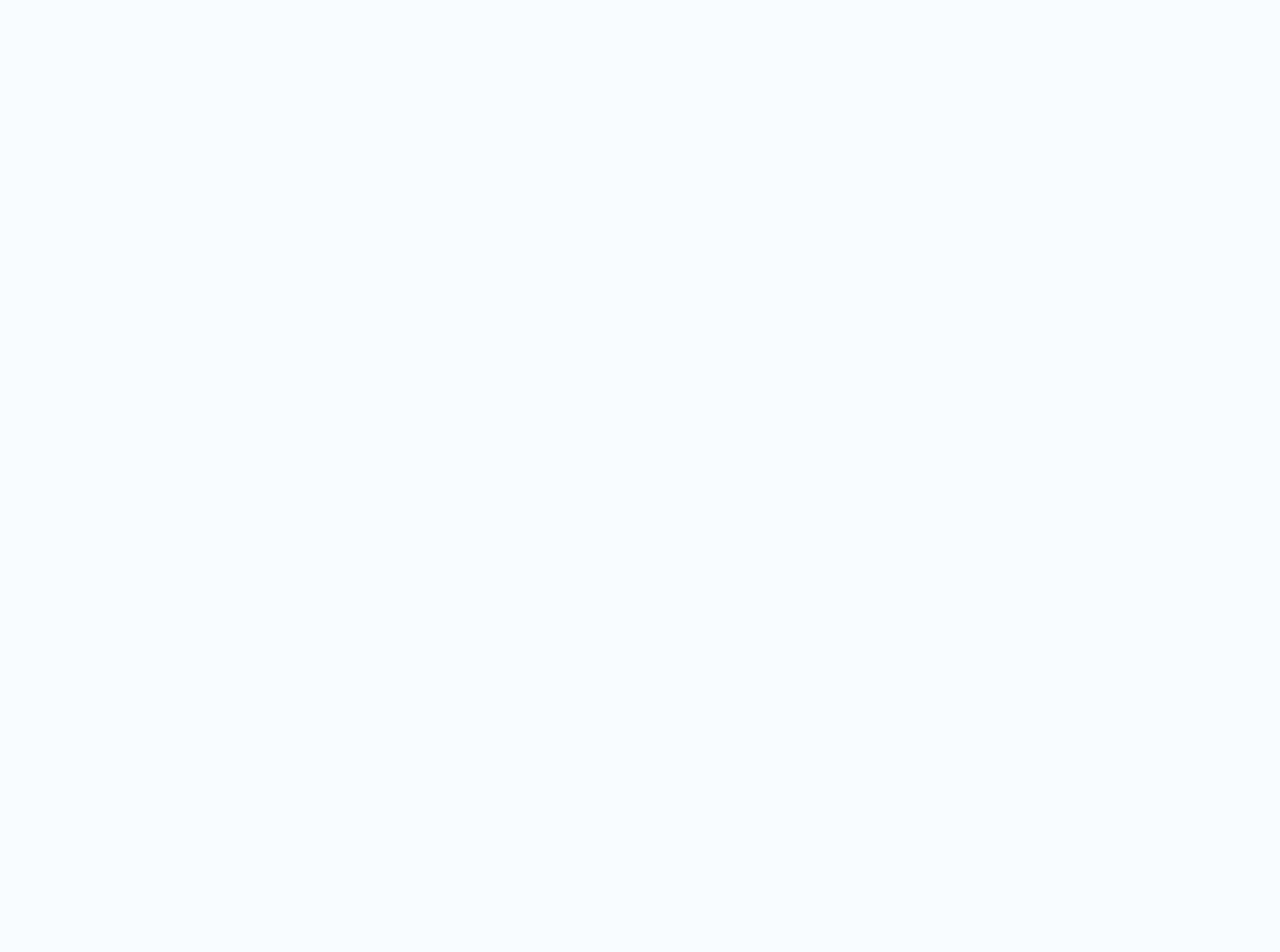
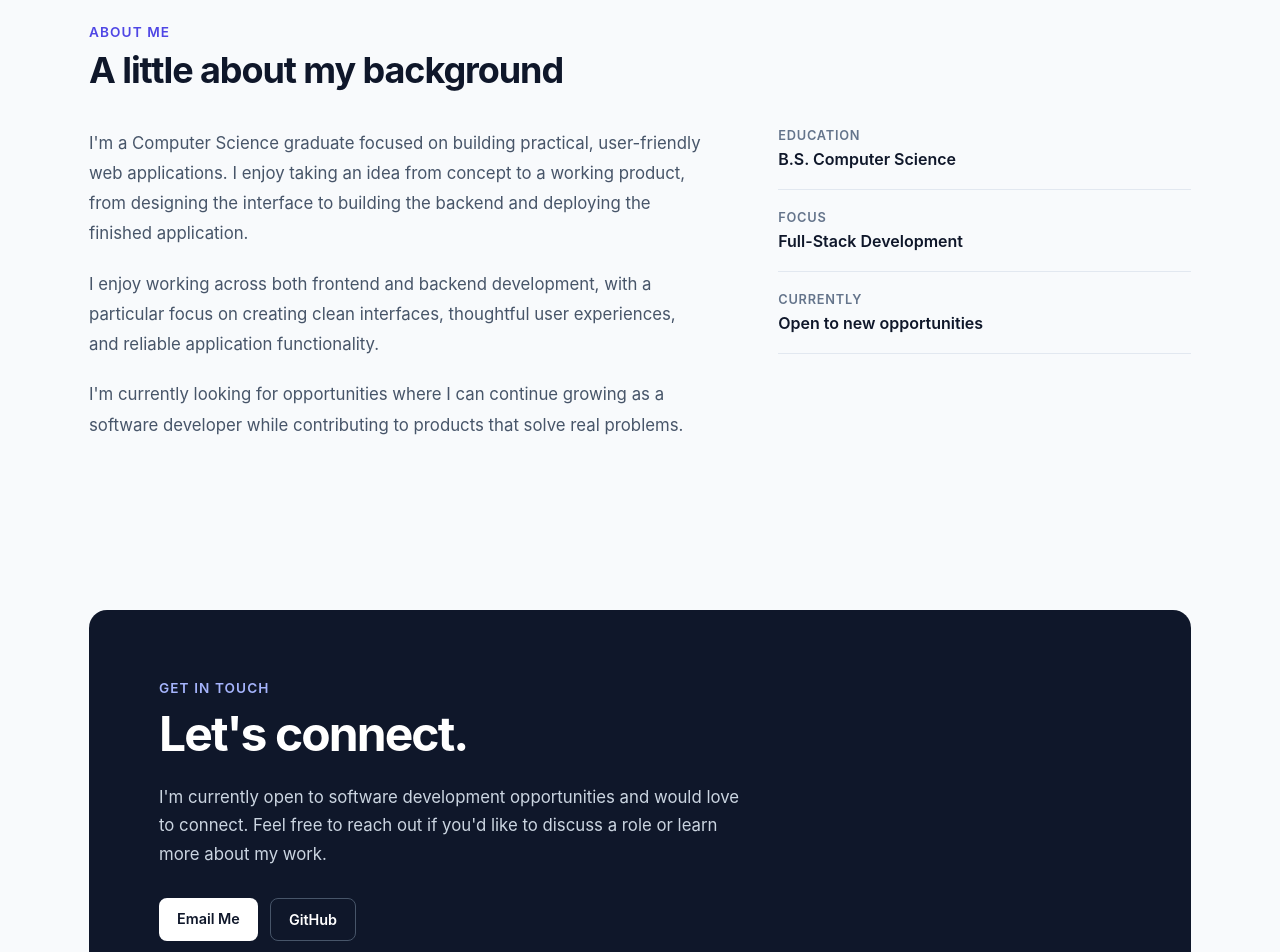
Before and after one commit to LanaSimone/Portfolio, a React (Vite) app: page / in a window 1280 px wide. Shown: the part 2100-3052 px from the top of the page. Before the commit the page ends 2044 px from the top, so only its background shows below. Built offline with nearby package versions, Linux system fonts and the light colour scheme.

Commit message:
Add about and contact sections

```diff
--- a/src/App.css
+++ b/src/App.css
@@ -9,7 +9,11 @@ html {
 body {
   margin: 0;
   font-family:
-    Inter, -apple-system, BlinkMacSystemFont, "Segoe UI", sans-serif;
+    Inter,
+    -apple-system,
+    BlinkMacSystemFont,
+    "Segoe UI",
+    sans-serif;
   background-color: #f8fafc;
   color: #0f172a;
 }
@@ -52,7 +56,6 @@ a {
 .nav-links a:hover {
   color: #0f172a;
 }
-
 
 /* HERO */
 
@@ -315,6 +318,143 @@ a {
   font-weight: 500;
 }
 
+/* ABOUT */
+
+.about-section {
+  max-width: 1150px;
+  margin: 0 auto;
+  padding: 80px 24px;
+}
+
+.about-heading {
+  margin-bottom: 36px;
+}
+
+.about-heading h2 {
+  margin: 0;
+  font-size: 2.25rem;
+  letter-spacing: -0.03em;
+}
+
+.about-content {
+  display: grid;
+  grid-template-columns: 1.5fr 1fr;
+  gap: 70px;
+}
+
+.about-main {
+  max-width: 650px;
+}
+
+.about-main p {
+  margin: 0 0 20px;
+  color: #475569;
+  font-size: 1.05rem;
+  line-height: 1.8;
+}
+
+.about-main p:last-child {
+  margin-bottom: 0;
+}
+
+.about-details {
+  display: flex;
+  flex-direction: column;
+}
+
+.about-details div {
+  padding: 20px 0;
+  border-bottom: 1px solid #e2e8f0;
+}
+
+.about-details div:first-child {
+  padding-top: 0;
+}
+
+.about-details span {
+  display: block;
+  margin-bottom: 6px;
+  color: #64748b;
+  font-size: 0.8rem;
+  font-weight: 600;
+  text-transform: uppercase;
+  letter-spacing: 0.06em;
+}
+
+.about-details p {
+  margin: 0;
+  font-weight: 600;
+}
+
+/* CONTACT */
+
+.contact-section {
+  max-width: 1150px;
+  margin: 0 auto;
+  padding: 90px 24px 30px;
+}
+
+.contact-content {
+  padding: 70px;
+  background: #0f172a;
+  border-radius: 18px;
+  color: #ffffff;
+}
+
+.contact-content .section-label {
+  color: #a5b4fc;
+}
+
+.contact-content h2 {
+  margin: 0;
+  font-size: 3rem;
+  letter-spacing: -0.04em;
+}
+
+.contact-description {
+  max-width: 600px;
+  margin: 20px 0 30px;
+  color: #cbd5e1;
+  font-size: 1.05rem;
+  line-height: 1.7;
+}
+
+.contact-links {
+  display: flex;
+  flex-wrap: wrap;
+  gap: 12px;
+}
+
+.contact-content .primary-button {
+  background: #ffffff;
+  color: #0f172a;
+}
+
+.contact-content .primary-button:hover {
+  background: #e2e8f0;
+}
+
+.contact-content .secondary-button {
+  background: transparent;
+  border-color: #475569;
+  color: #ffffff;
+}
+
+.contact-content .secondary-button:hover {
+  background: #1e293b;
+}
+
+.footer {
+  padding: 35px 0 0;
+  text-align: center;
+}
+
+.footer p {
+  margin: 0;
+  color: #64748b;
+  font-size: 0.85rem;
+}
+
 /* MOBILE */
 
 @media (max-width: 750px) {
@@ -370,4 +510,28 @@ a {
     font-size: 1.8rem;
   }
 
+  .about-section {
+    padding: 60px 18px;
   }
+
+  .about-content {
+    grid-template-columns: 1fr;
+    gap: 40px;
+  }
+
+  .about-heading h2 {
+    font-size: 1.8rem;
+  }
+
+  .contact-section {
+    padding: 60px 18px 25px;
+  }
+
+  .contact-content {
+    padding: 45px 28px;
+  }
+
+  .contact-content h2 {
+    font-size: 2.3rem;
+  }
+}
--- a/src/App.jsx
+++ b/src/App.jsx
@@ -3,6 +3,8 @@ import Navbar from "./components/Navbar";
 import Hero from "./components/Hero";
 import Projects from "./components/Projects";
 import Skills from "./components/Skills";
+import About from "./components/About";
+import Contact from "./components/Contact";
 
 function App() {
   return (
@@ -12,6 +14,8 @@ function App() {
         <Hero />
         <Projects />
         <Skills />
+        <About />
+        <Contact />
       </main>
     </>
   );
--- a/src/components/About.jsx
+++ b/src/components/About.jsx
@@ -0,0 +1,52 @@
+function About() {
+  return (
+    <section className="about-section" id="about">
+      <div className="about-heading">
+        <p className="section-label">About Me</p>
+        <h2>A little about my background</h2>
+      </div>
+
+      <div className="about-content">
+        <div className="about-main">
+          <p>
+            I'm a Computer Science graduate focused on building practical,
+            user-friendly web applications. I enjoy taking an idea from
+            concept to a working product, from designing the interface to
+            building the backend and deploying the finished application.
+          </p>
+
+          <p>
+            I enjoy working across both frontend and backend development, with a
+            particular focus on creating clean interfaces, thoughtful user experiences,
+            and reliable application functionality.
+          </p>
+
+          <p>
+            I'm currently looking for opportunities where I can continue
+            growing as a software developer while contributing to products
+            that solve real problems.
+          </p>
+        </div>
+
+        <div className="about-details">
+          <div>
+            <span>Education</span>
+            <p>B.S. Computer Science</p>
+          </div>
+
+          <div>
+            <span>Focus</span>
+            <p>Full-Stack Development</p>
+          </div>
+
+          <div>
+            <span>Currently</span>
+            <p>Open to new opportunities</p>
+          </div>
+        </div>
+      </div>
+    </section>
+  );
+}
+
+export default About;
--- a/src/components/Contact.jsx
+++ b/src/components/Contact.jsx
@@ -0,0 +1,38 @@
+function Contact() {
+  return (
+    <section className="contact-section" id="contact">
+      <div className="contact-content">
+        <p className="section-label">Get In Touch</p>
+
+        <h2>Let's connect.</h2>
+
+        <p className="contact-description">
+          I'm currently open to software development opportunities and would
+          love to connect. Feel free to reach out if you'd like to discuss a
+          role or learn more about my work.
+        </p>
+
+        <div className="contact-links">
+          <a className="primary-button" href="mailto:Allanadecarishs@gmail.com">
+            Email Me
+          </a>
+
+          <a
+            className="secondary-button"
+            href="https://github.com/LanaSimone"
+            target="_blank"
+            rel="noreferrer"
+          >
+            GitHub
+          </a>
+        </div>
+      </div>
+
+      <footer className="footer">
+        <p>Designed & built by Allana DeCarish.</p>
+      </footer>
+    </section>
+  );
+}
+
+export default Contact;
```
Lines whose indentation alone changed are shown as unchanged.
